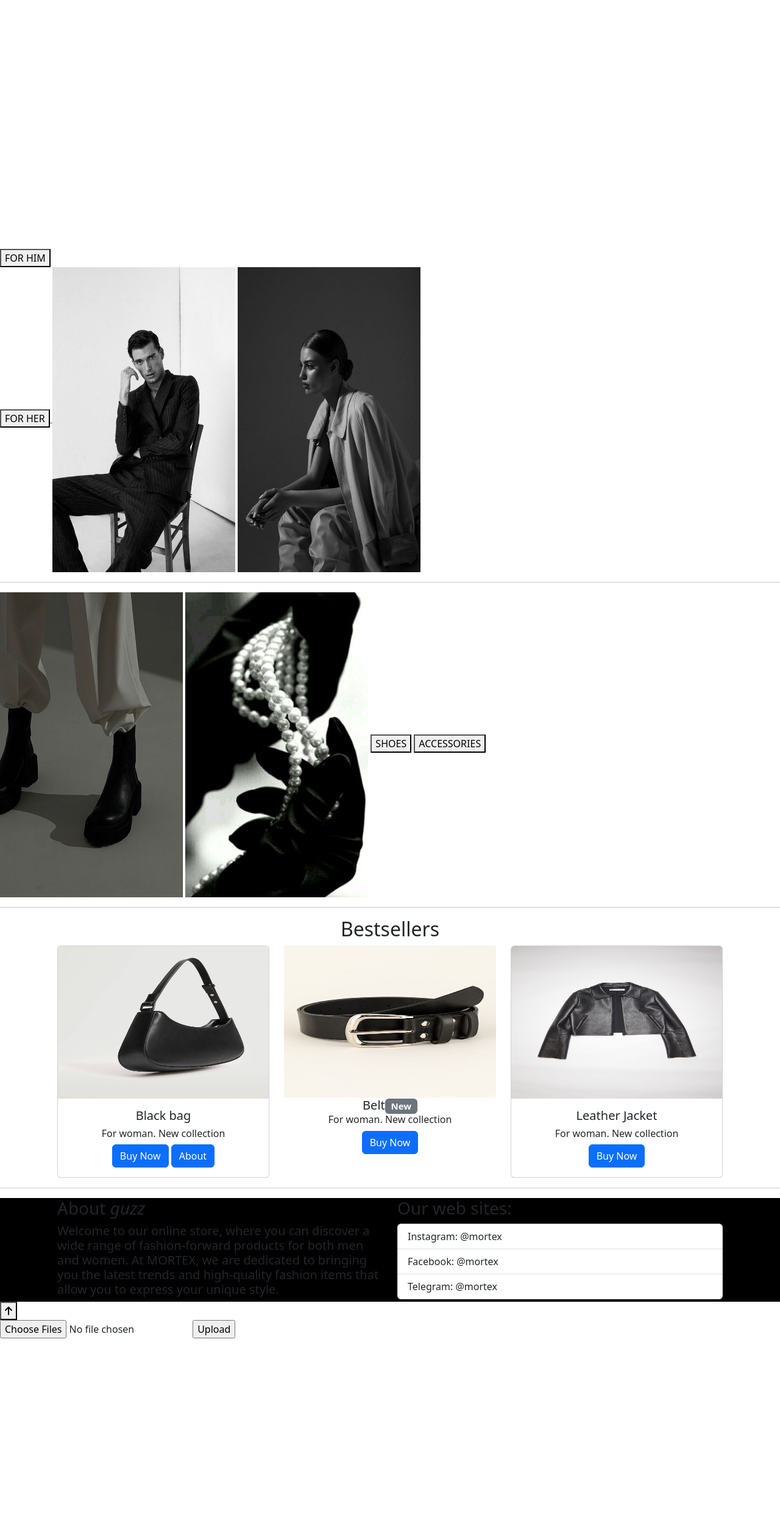
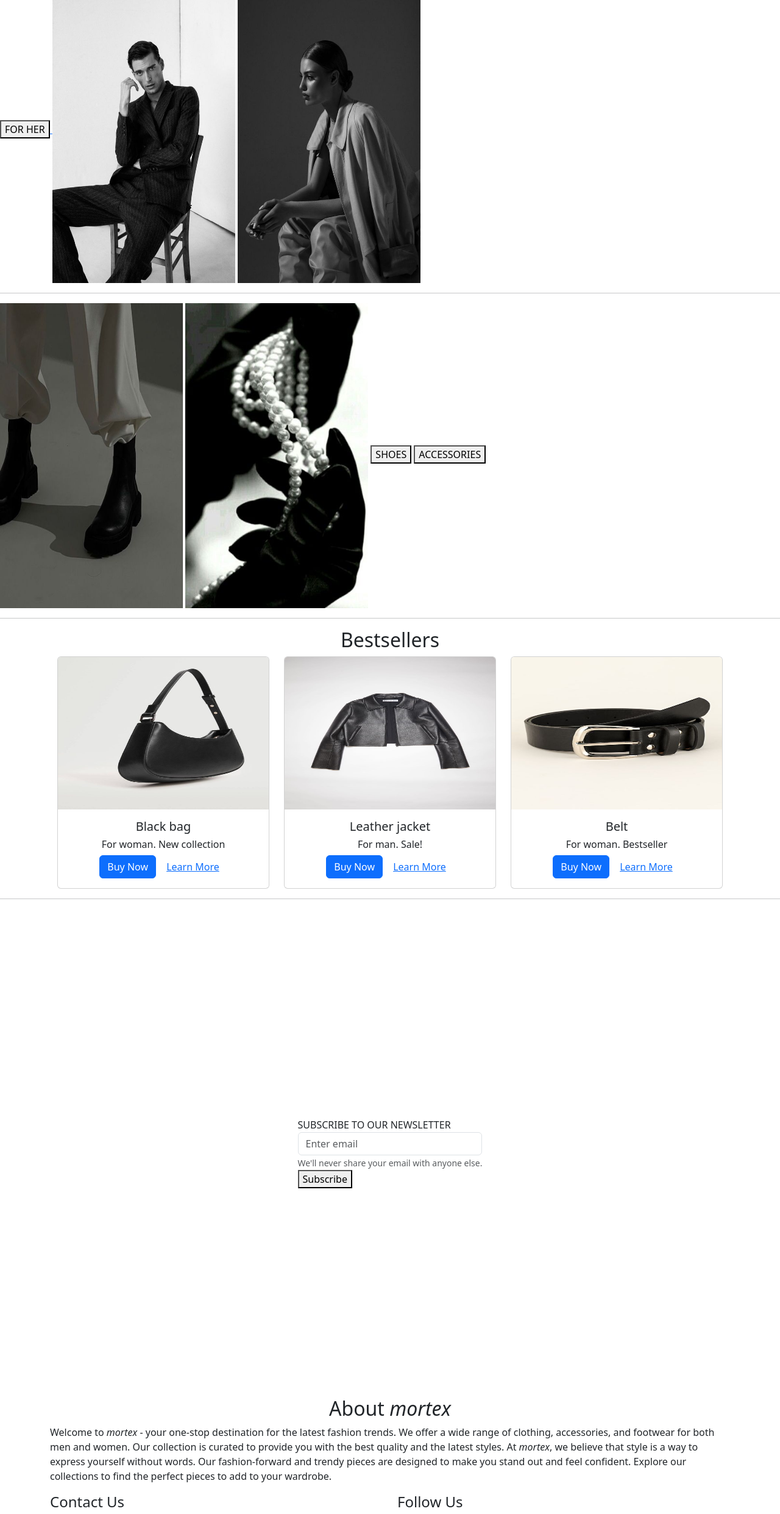
Before and after one commit to mukanovaamina/mmm, a website: page profile.html in a window 1280 px wide. Shown: the part 266-2748 px from the top of the page at 61% size. Before the commit the page ends 2460 px from the top, so only its background shows below. Drawn offline with nearby package versions, Linux system fonts and the light colour scheme.

Commit message:
Update profile.html

```diff
--- a/profile.html
+++ b/profile.html
@@ -1,15 +1,24 @@
 <!DOCTYPE html>
 <html lang="en">
   <head>
-    <meta charset="utf-8">
-    <meta name="viewport" content="width=device-width, initial-scale=1">
-    <title>user profile</title>
-    <link href="https://cdn.jsdelivr.net/npm/bootstrap@5.3.1/dist/css/bootstrap.min.css" rel="stylesheet">
+    <meta charset="utf-8" />
+    <meta name="viewport" content="width=device-width, initial-scale=1" />
+    <title>User Profile</title>
+    <link
+      href="https://cdn.jsdelivr.net/npm/bootstrap@5.3.1/dist/css/bootstrap.min.css"
+      rel="stylesheet"
+    />
     <script src="https://cdn.jsdelivr.net/npm/bootstrap@5.3.1/dist/js/bootstrap.bundle.min.js"></script>
-    <link rel="stylesheet" type="text/css" href="guzz.css">
-    <link rel="icon" type="image/x-icon" href="C:\Users\acer\Desktop\guzz\guzz.png">
-    <link rel="stylesheet" href="https://cdnjs.cloudflare.com/ajax/libs/font-awesome/6.0.0-beta3/css/all.min.css">
-
+    <link rel="stylesheet" type="text/css" href="guzz.css" />
+    <link
+      rel="icon"
+      type="image/x-icon"
+      href="C:\Users\acer\Desktop\guzz\guzz.png"
+    />
+    <link
+      rel="stylesheet"
+      href="https://cdnjs.cloudflare.com/ajax/libs/font-awesome/6.0.0-beta3/css/all.min.css"
+    />
   </head>
   <body>
     <nav>
@@ -53,7 +62,11 @@
         </form>
         <ul class="navbar-nav ml-auto">
           <li class="nav-item">
-                <a class="nav-link" href="contact.html" onclick="showSuccessMessage()">
+            <a
+              class="nav-link"
+              href="contact.html"
+              onclick="showSuccessMessage()"
+            >
               <i class="far fa-heart"></i>Contact
             </a>
           </li>
@@ -61,10 +74,10 @@
             <a class="nav-link" href="basket.html">My basket</a>
           </li>
           <li class="nav-item">
-                <a class="nav-link" href="feedback.html">Feedback</a>
+            <a class="nav-link" href="api.html">Exchange Rates</a>
           </li>
           <li class="nav-item">
-                <a class="nav-link" href="api.html">Exchange Rates</a>
+            <a class="nav-link" href="guzz.html">Log Out</a>
           </li>
         </ul>
       </nav>
@@ -79,68 +92,8 @@
           </ul>
         </div>
       </section>
-    <div id="demo" class="carousel slide" data-bs-ride="carousel">
-        <div class="carousel-indicators">
-            <button
-                    type="button"
-                    data-bs-target="#demo"
-                    data-bs-slide-to="0"
-                    class="active"
-            ></button>
-            <button
-                    type="button"
-                    data-bs-target="#demo"
-                    data-bs-slide-to="1"
-            ></button>
-            <button
-                    type="button"
-                    data-bs-target="#demo"
-                    data-bs-slide-to="2"
-            ></button>
-        </div>
-        <div class="carousel-inner">
-            <div class="carousel-item active">
-                <img
-                        src="mortex.jpg"
-                        alt="Los Angeles"
-                        class="d-block w-100"
-                        height="500px"
-                />
-            </div>
-            <div class="carousel-item">
-                <img
-                        src="mortex.jpg"
-                        alt="Chicago"
-                        class="d-block w-100"
-                        height="500px"
-                />
-            </div>
-            <div class="carousel-item">
-                <img
-                        src="mortex.jpg"
-                        alt="New York"
-                        class="d-block w-100"
-                        height="500px"
-                />
-            </div>
-        </div>
-        <button
-                class="carousel-control-prev"
-                type="button"
-                data-bs-target="#demo"
-                data-bs-slide="prev"
-        >
-            <span class="carousel-control-prev-icon"></span>
-        </button>
-        <button
-                class="carousel-control-next"
-                type="button"
-                data-bs-target="#demo"
-                data-bs-slide="next"
-        >
-            <span class="carousel-control-next-icon"></span>
-        </button>
-    </div>
+      <img src="guzz .png" alt="man, men" height="500px" width="1000px" />
+
       <section>
         <div class="horizontal-container">
           <a href="forhim.html" target="_blank">
@@ -151,15 +104,30 @@
               <button>FOR HER</button>
             </a>
             <img src="man.jpg" alt="man, men" height="500px" width="300px" />
-                <img src="woman.jpg" alt="woman, women" height="500px" width="300px" />
+            <img
+              src="woman.jpg"
+              alt="woman, women"
+              height="500px"
+              width="300px"
+            />
           </div>
         </div>
         <hr />
       </section>
       <section>
         <div class="horizontal-container-2">
-            <img src="shoes.jpg" alt="shoes, woman" height="500px" width="300px" />
-            <img src="accessories.jpg" alt="woman, accessories" height="500px" width="300px" />
+          <img
+            src="shoes.jpg"
+            alt="shoes, woman"
+            height="500px"
+            width="300px"
+          />
+          <img
+            src="accessories.jpg"
+            alt="woman, accessories"
+            height="500px"
+            width="300px"
+          />
           <button>SHOES</button>
           <button>ACCESSORIES</button>
         </div>
@@ -185,25 +153,7 @@
                     <h5 class="card-title">Black bag</h5>
                     <h6 class="card-text">For woman. New collection</h6>
                     <a href="#" class="btn btn-primary">Buy Now</a>
-                                <a href="about.html" class="btn btn-primary">About</a>
-                            </div>
-                        </div>
-                    </div>
-                    <div class="col-md-4">
-                        <div class="card-title">
-                            <img
-                                    src="product2.jpg"
-                                    class="card-img-top"
-                                    alt="belt, woman, man"
-                                    height="250px"
-                                    width="150px"
-                            />
-                            <div class="card-body">
-                                <h5 class="card-title">
-                                    Belt<span class="badge bg-secondary">New</span>
-                                </h5>
-                                <h6 class="card-text">For woman. New collection</h6>
-                                <a href="#" class="btn btn-primary">Buy Now</a>
+                    <a href="about.html" class="btn btn-link">Learn More</a>
                   </div>
                 </div>
               </div>
@@ -212,14 +162,32 @@
                   <img
                     src="product3.jpg"
                     class="card-img-top"
-                                    alt="jacket, woman"
+                    alt="jacket, men"
                     height="250px"
                     width="150px"
                   />
                   <div class="card-body">
-                                <h5 class="card-title">Leather Jacket</h5>
-                                <h6 class="card-text">For woman. New collection</h6>
+                    <h5 class="card-title">Leather jacket</h5>
+                    <h6 class="card-text">For man. Sale!</h6>
                     <a href="#" class="btn btn-primary">Buy Now</a>
+                    <a href="about.html" class="btn btn-link">Learn More</a>
+                  </div>
+                </div>
+              </div>
+              <div class="col-md-4">
+                <div class="card">
+                  <img
+                    src="product2.jpg"
+                    class="card-img-top"
+                    alt="perfume, woman"
+                    height="250px"
+                    width="150px"
+                  />
+                  <div class="card-body">
+                    <h5 class="card-title">Belt</h5>
+                    <h6 class="card-text">For woman. Bestseller</h6>
+                    <a href="#" class="btn btn-primary">Buy Now</a>
+                    <a href="about.html" class="btn btn-link">Learn More</a>
                   </div>
                 </div>
               </div>
@@ -227,56 +195,79 @@
           </div>
         </div>
       </section>
-    <hr>
-    <section style="background-color: black;">
+      <hr />
+      <div class="container d-flex justify-content-center align-items-center vh-100">
+        <form>
+          <div class="form-group">
+            <label for="exampleInputEmail1">SUBSCRIBE TO OUR NEWSLETTER</label>
+            <input
+              type="email"
+              class="form-control"
+              id="exampleInputEmail1"
+              aria-describedby="emailHelp"
+              placeholder="Enter email"
+            />
+            <small id="emailHelp" class="form-text text-muted"
+              >We'll never share your email with anyone else.</small
+            >
+          </div>
+          <button onclick="showSuccessMessage()">Subscribe</button>
+        </form>
+      </div>
+      <section id="about">
+        <div class="text-center">
+          <h2>About <i>mortex</i></h2>
+        </div>
         <div class="container">
-            <div class="container-fluid">
+          <div class="row">
+            <div class="col-md-12">
+              <p>
+                Welcome to <i>mortex</i> - your one-stop destination for the
+                latest fashion trends. We offer a wide range of clothing,
+                accessories, and footwear for both men and women. Our collection
+                is curated to provide you with the best quality and the latest
+                styles.
+
+                At <i>mortex</i>, we believe that style is a way to express
+                yourself without words. Our fashion-forward and trendy pieces
+                are designed to make you stand out and feel confident. Explore
+                our collections to find the perfect pieces to add to your
+                wardrobe.
+              </p>
+            </div>
+
+    </nav>
+    <footer class="footer">
+      <div class="container">
         <div class="row">
           <div class="col-md-6">
-                        <section id="about">
-                            <h3>About <i>guzz</i></h3>
-                            <h5>
-                                Welcome to our online store, where you can discover a wide
-                                range of fashion-forward products for both men and women. At
-                                MORTEX, we are dedicated to bringing you the latest trends and
-                                high-quality fashion items that allow you to express your
-                                unique style.
-                            </h5>
-                        </section>
+            <h4>Contact Us</h4>
+            <p>
+              Email: contact@mortex.com<br />
+              Phone: +7 (777) 000-0001
+            </p>
           </div>
-                    <div class="col-md-6">
-                        <section id="web-sites">
-                            <h3>Our web sites:</h3>
-                            <div class="list-group">
-                                <a href="#"
-                                   class="list-group-item list-group-item-action"
-                                >Instagram: @mortex</a
-                                >
-                                <a href="#" class="list-group-item list-group-item-action"
-                                >Facebook: @mortex</a
-                                >
-                                <a href="#" class="list-group-item list-group-item-action"
-                                >Telegram: @mortex</a
-                                >
+          <div class="col-md-4">
+            <h4>Follow Us</h4>
+            <a href="#" class="btn-social btn-outline">
+              <i class="fab fa-facebook"></i>
+            </a>
+            <a href="#" class="btn-social btn-outline">
+              <i class="fab fa-twitter"></i>
+            </a>
+            <a href="#" class="btn-social btn-outline">
+              <i class="fab fa-linkedin"></i>
+            </a>
+            <a href="#" class="btn-social btn-outline">
+              <i class="fab fa-instagram"></i>
+            </a>
+          </div>
+          <div class="col-md-4">
+            <h4>Subscribe</h4>
 
-                            </div>
-                        </section>
           </div>
         </div>
       </div>
-
-    </section>
-    <button onclick="topFunction()" id="scrollToTopBtn" title="Go to top">
-        <i class="fas fa-arrow-up"></i>
-    </button>
-    <form action="http://localhost:3000/upload" method="post" enctype="multipart/form-data">
-        <input type="file" name="images" multiple />
-        <input type="submit" value="Upload" />
-    </form>
-
-</nav>
-
-<script src="guzz.js"></script>
-
+    </footer>
   </body>
 </html>
```
Lines whose indentation alone changed are shown as unchanged.
